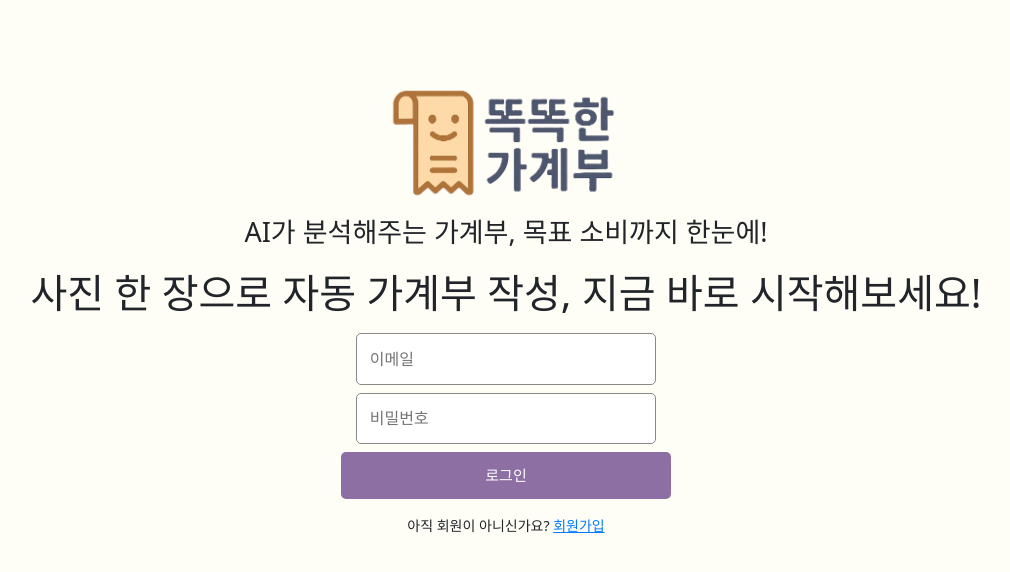
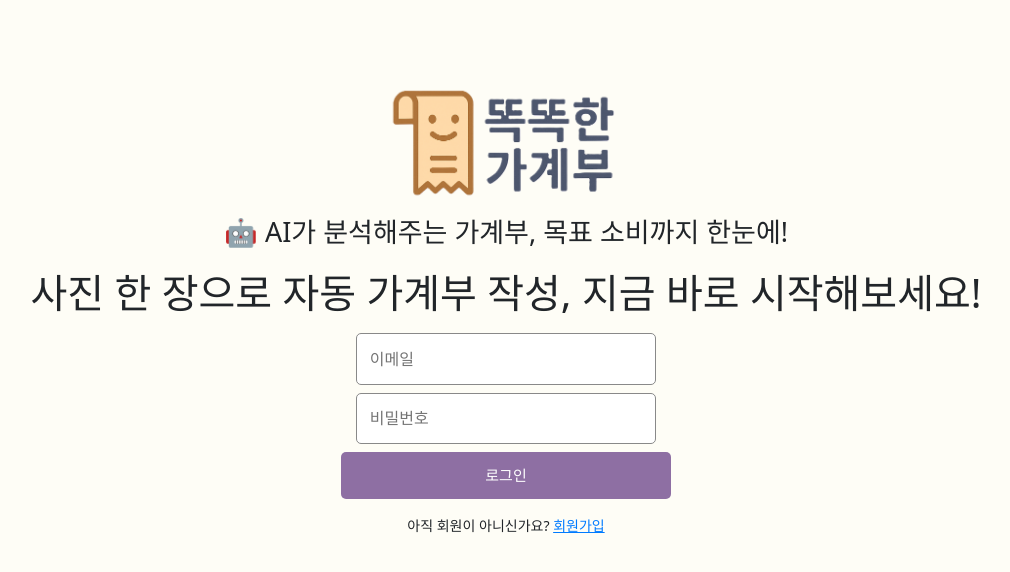
Before and after one commit to jinny-do/smartMoney-app, a React (Create React App) app: page / in a window 1280 px wide. Shown: the top 572 px of the page, without its empty margins (134-1144 px from the left). Built offline with nearby package versions, Linux system fonts and the light colour scheme.

Commit message:
프론트 중간완성

```diff
--- a/src/Main/LoginModal.jsx
+++ b/src/Main/LoginModal.jsx
@@ -44,7 +44,7 @@ function Login({ onLoginSuccess }) {
         <div className="login-container">
             <div className="intro">
                 <img src="./images/logo3.png" alt="로고" className="logo" />
-                <p>AI가 분석해주는 가계부, 목표 소비까지 한눈에!</p>
+                <p> 🤖 AI가 분석해주는 가계부, 목표 소비까지 한눈에!</p>
                 <h2 className="explain">사진 한 장으로 자동 가계부 작성, 지금 바로 시작해보세요!</h2>
             </div>
 
```
